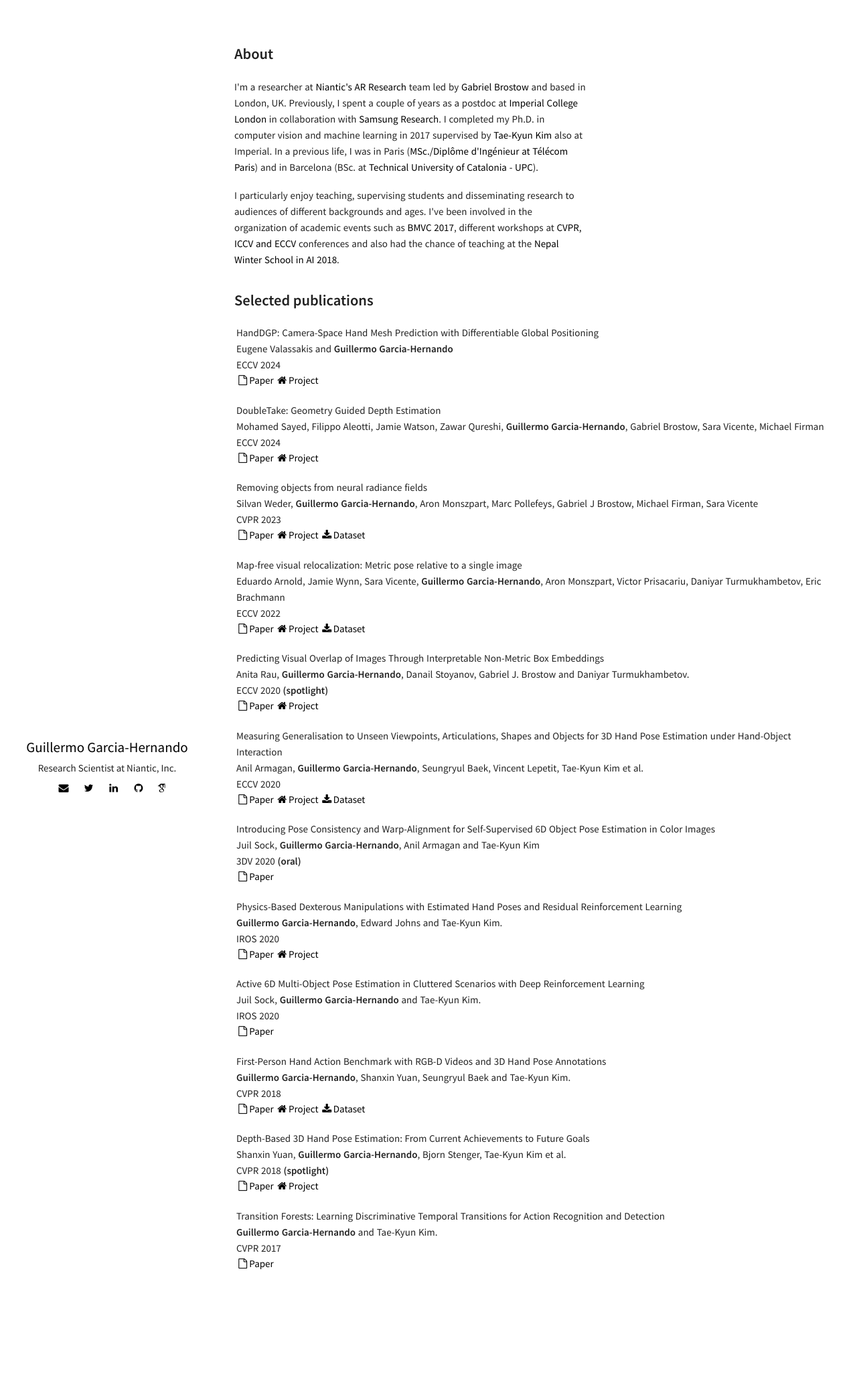
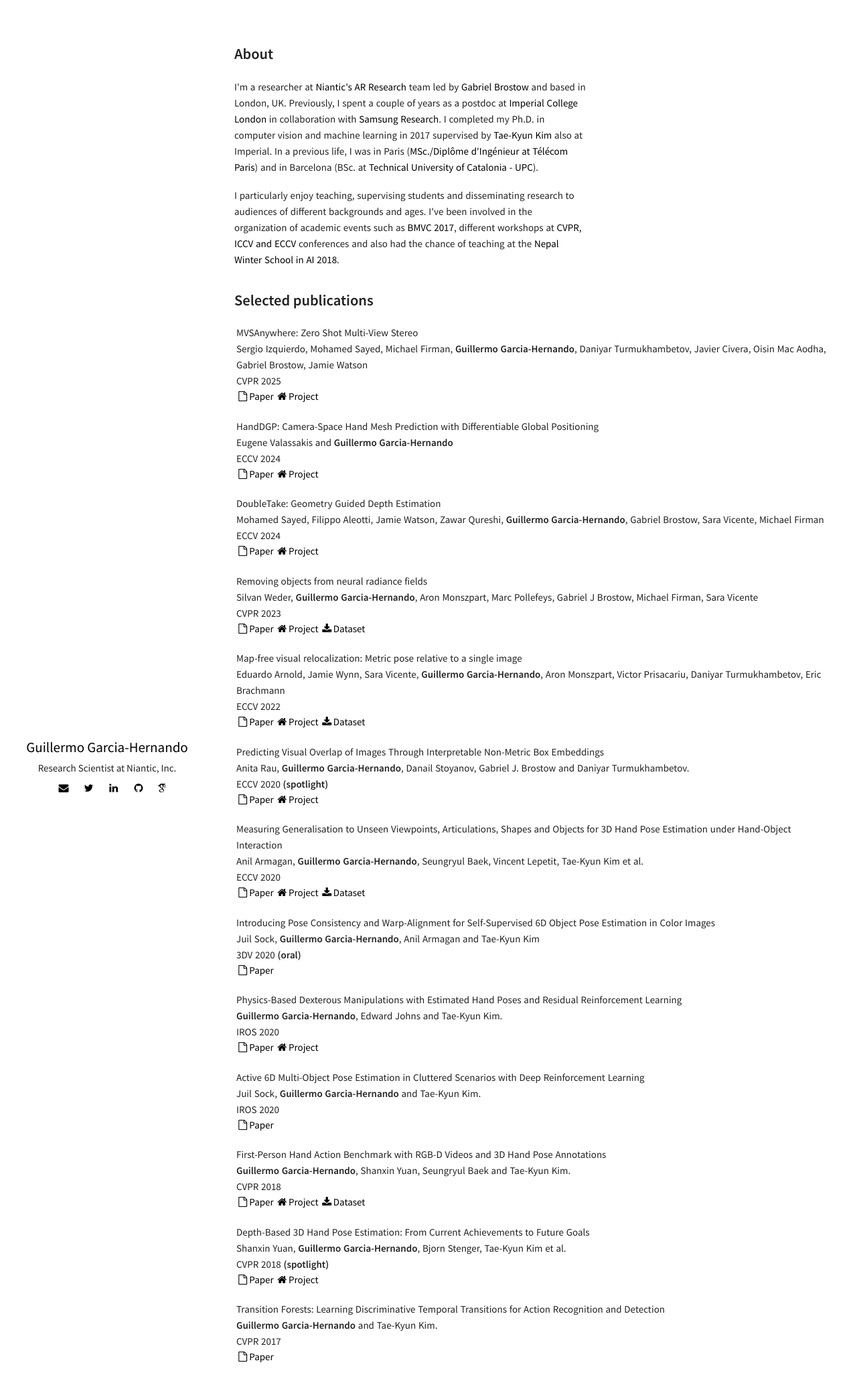
Before and after one commit to guiggh/guiggh.github.io, a Jekyll site: the page built from me.html, in a window 1280 px wide. Shown: the top 2074 px of the page at 67% size. Built offline with Jekyll 4.4.1, drawn with Linux system fonts in a browser that asks for light colours; some web fonts are replaced.

Commit message:
Update publications.yml

```diff
--- a/_data/index/publications.yml
+++ b/_data/index/publications.yml
@@ -1,3 +1,11 @@
+- title: "MVSAnywhere: Zero Shot Multi-View Stereo"
+  authors: "Sergio Izquierdo, Mohamed Sayed, Michael Firman, <b>Guillermo Garcia-Hernando</b>, Daniyar Turmukhambetov, Javier Civera, Oisin Mac Aodha, Gabriel Brostow, Jamie Watson"
+  venue:  "CVPR"
+  year: 2025
+  comments:
+  paper: https://nianticlabs.github.io/mvsanywhere/resources/MVSAnywhere.pdf
+  web: https://nianticlabs.github.io/mvsanywhere/
+  dataset:
 - title: "HandDGP: Camera-Space Hand Mesh Prediction with Differentiable Global Positioning"
   authors: "Eugene Valassakis and <b>Guillermo Garcia-Hernando</b>"
   venue:  "ECCV"
```
